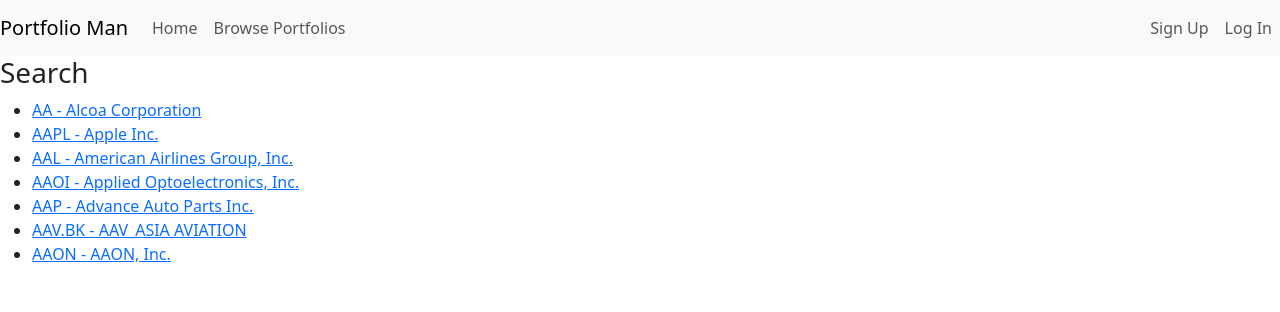
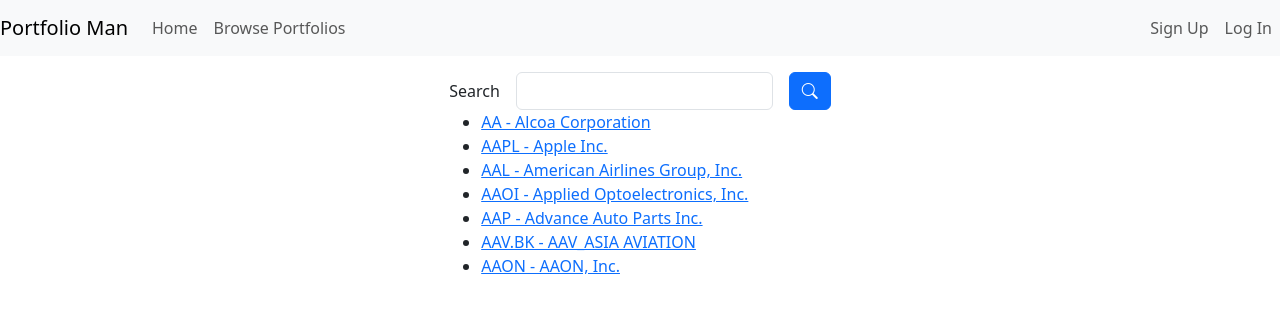
Before and after one commit to maxjtodd/portfolio-man, an Angular app in the folder client/: page /portfolios/1/buy in a window 1280 px wide. Shown: the top 312 px of the page. Built offline with nearby package versions, Linux system fonts and the light colour scheme.

Commit message:
Added search bar to stock search form

```diff
--- a/client/angular.json
+++ b/client/angular.json
@@ -28,7 +28,8 @@
             ],
             "styles": [
               "src/styles.css",
-              "./node_modules/bootstrap/dist/css/bootstrap.css"
+              "./node_modules/bootstrap/dist/css/bootstrap.css",
+              "./node_modules/bootstrap-icons/font/bootstrap-icons.css"
             ],
             "scripts": [
               "./node_modules/bootstrap/dist/js/bootstrap.bundle.min.js"
@@ -89,7 +90,8 @@
             ],
             "styles": [
               "src/styles.css",
-              "./node_modules/bootstrap/dist/css/bootstrap.css"
+              "./node_modules/bootstrap/dist/css/bootstrap.css",
+              "./node_modules/bootstrap-icons/font/bootstrap-icons.css"
             ],
             "scripts": [
               "./node_modules/bootstrap/dist/js/bootstrap.bundle.min.js"
--- a/client/package.json
+++ b/client/package.json
@@ -18,6 +18,7 @@
     "@angular/platform-browser-dynamic": "^19.2.0",
     "@angular/router": "^19.2.0",
     "bootstrap": "5.3",
+    "bootstrap-icons": "^1.11.3",
     "jwt-decode": "^4.0.0",
     "rxjs": "~7.8.0",
     "tslib": "^2.3.0",
--- a/client/src/app/stock-search/stock-search.component.html
+++ b/client/src/app/stock-search/stock-search.component.html
@@ -1,4 +1,19 @@
-<h3>Search</h3>
+<div class="d-flex">
+
+    <div class="mx-auto" style="margin-top: 1rem;" >
+
+        <form [formGroup]="searchForm" (submit)="search()" class="row g-3 align-items-center">
+            <div class="col-auto">
+                <label for="search-input" class="col-form-label">Search</label>
+            </div>
+            <div class="col-auto">
+                <input type="text" id="search-input" class="form-control" formControlName="searchTerm">
+            </div>
+            <div class="col-auto">
+                <button class="btn btn-primary"><i class="bi bi-search"></i></button>
+            </div>
+        </form>
+
         <ul>
             <app-stock-search-suggestion
                 *ngFor="let searchSuggestion of this.searchResults"
@@ -8,3 +23,7 @@
             </app-stock-search-suggestion>
 
         </ul>
+
+    </div>
+
+</div>
--- a/client/src/app/stock-search/stock-search.component.ts
+++ b/client/src/app/stock-search/stock-search.component.ts
@@ -4,10 +4,11 @@
 import { StockSearch } from '../stock-search';
 import { CommonModule } from '@angular/common';
 import { ActivatedRoute } from '@angular/router';
+import { FormControl, FormGroup, ReactiveFormsModule } from '@angular/forms';
 
 @Component({
   selector: 'app-stock-search',
-  imports: [StockSearchSuggestionComponent, CommonModule],
+  imports: [StockSearchSuggestionComponent, CommonModule, ReactiveFormsModule],
   templateUrl: './stock-search.component.html',
   styleUrl: './stock-search.component.css'
 })
@@ -15,6 +16,10 @@
 
     searchResults: StockSearch[] = [];
     portfolioToActUpon = -1;
+
+    searchForm = new FormGroup({
+        searchTerm: new FormControl("")
+    })
 
     constructor(
         private stockService: StockService,
@@ -37,4 +42,9 @@
         }
         console.log('done');
     }
+
+
+    search() {
+        console.log('search')
+    }
 }
```
Also changed, not shown: 1 other file (tests, documents, lock files or other folders). Lines whose indentation alone changed are shown as unchanged.
